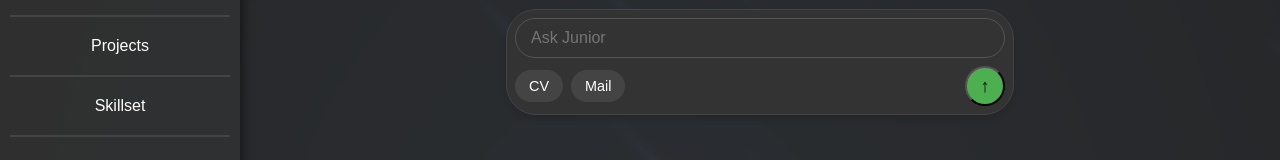
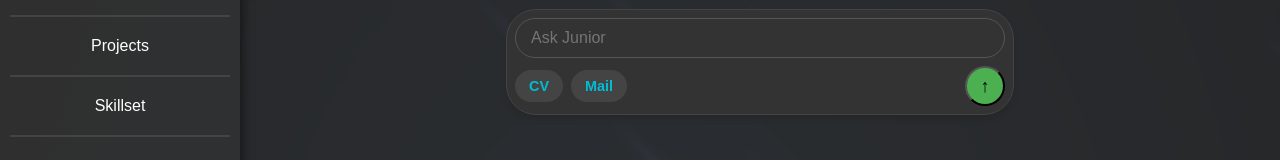
Before and after one commit to Deep-De-coder/web_portfolio, a React (Create React App) app: page / in a window 1280 px wide. Shown: the part 441-601 px from the top of the page. Built offline with nearby package versions, Linux system fonts and the light colour scheme.

Commit message:
Project and Resume added

```diff
--- a/src/components/Ask.js
+++ b/src/components/Ask.js
@@ -139,8 +139,22 @@ const Ask = () => {
                 </div>
                 <div className="button-group">
                     <div className="button-left">
-                        <button className="cv-button">CV</button>
-                        <button className="mail-button">Mail</button>
+                    <a
+                        href="https://drive.google.com/file/d/1lQ9L5IVFcwmXWWHKi9Je-lQC6pdSwijW/view?usp=sharing"
+                        target="_blank"
+                        rel="noopener noreferrer"
+                        className="cv-button"
+                    >
+                        CV
+                    </a>
+
+                    <a
+                        href="mailto:deepniti@buffalo.edu"
+                        className="mail-button"
+                    >
+                        Mail
+                    </a>
+
                     </div>
                     <button className="submit-button" onClick={handleChatSubmit}>↑</button>
                 </div>
--- a/src/components/Projects.js
+++ b/src/components/Projects.js
@@ -4,6 +4,7 @@ import cubesImage from '../assets/projects/cubes.png';
 import langTranslationImg from '../assets/projects/langtranslation.png';
 import roadextract from '../assets/projects/roadextract.png';
 import gdp from '../assets/projects/gdp.png';
+import novelchatbot from '../assets/projects/novelchatbot.png';
 
 const Projects = () => {
   const [expandedIndex, setExpandedIndex] = useState(null);
@@ -14,7 +15,7 @@ const Projects = () => {
       title: "Language Translation",
       period: "Feb 2024 - Apr 2024",
       demoLink: "",
-      codeLink: "#",
+      codeLink: "https://github.com/Deep-De-coder/deep_learning_project",
       summary: "Developed a language translation system for English to French using the Europarl Parallel Corpus with over 1 million rows. Fine-tuned Google T5 and Facebook M2M-100 models, creating 20 custom Transformers with unique positional encodings. Achieved a METEOR score of 0.109 and explored BLEU and COMET metrics. Deployed on Gradio for real-time interaction.",
       techStack: ["PyTorch", "Google T5", "Facebook M2M-100", "Gradio"],
       thumbnail: langTranslationImg,
@@ -23,16 +24,25 @@ const Projects = () => {
       title: "Road Extraction From Satellite Images",
       period: "Sep 2023 - Nov 2023",
       demoLink: "",
-      codeLink: "#",
+      codeLink: "https://github.com/Deep-De-coder/road_extraction_using_satellite_images",
       summary: "Applied advanced preprocessing techniques to refine the Kaggle Satellite Road images dataset. Engineered a fusion model combining ResNet50 and VGG with three preprocessing techniques, achieving 95.2% training and 95.3% validation accuracy. Merged post-processing techniques such as Edge Detection to enhance output accuracy.",
       techStack: ["OpenCV", "Google Colab", "VGG", "ResNet", "UNet"],
       thumbnail: roadextract,
     },
     {
+      title: "Novel Chatbot",
+      period: "Oct 2023 - Nov 2023",
+      demoLink: "",
+      codeLink: "https://github.com/Deep-De-coder/novel_chatbot_RAG",
+      summary: "Developed a full-stack Flask chatbot using 15 Gutenberg novels, supporting both novel-specific and chitchat queries via a Random Forest multi-label classifier with TF-IDF and OneVsRest. Integrated Hugging Face zero-shot models, BlenderBot, and OpenAI GPT-3.5 for dynamic responses, with TF-IDF-based cosine similarity for context retrieval. Deployed on Google Cloud Platform, achieving mean response times of 1.48s (chitchat) and 25s (summaries), with real-time dashboards for performance metrics and session handling.",
+      techStack: ["RAG", "Random Forest", "Hugging Face", "OpenAI GPT-3.5", "Google Cloud Platform"],
+      thumbnail: novelchatbot,
+    },
+    {
       title: "GDP Prediction System",
       period: "Feb 2024 - Apr 2024",
       demoLink: "https://gdp-prediction-app.onrender.com/",
-      codeLink: "#",
+      codeLink: "https://github.com/Deep-De-coder/gdp_prediction",
       summary: "Developed a GDP prediction system leveraging XGBoost and Linear Regression models. Used energy consumption and production data to forecast GDP trends. Implemented feature selection techniques to optimize model accuracy. Designed a user-friendly Flask-based GUI for real-time predictions.",
       techStack: ["XGBoost", "Linear Regression", "Flask", "Python"],
       thumbnail: gdp,
@@ -41,7 +51,7 @@ const Projects = () => {
       title: "Auto Envision",
       period: "Sep 2022 - Apr 2023",
       demoLink: "", // Replace with actual link
-      codeLink: "#", // Replace with actual link
+      codeLink: "https://github.com/Deep-De-coder/Auto-Envision", // Replace with actual link
       summary: "Completed sales forecasting using ARIMA, LSTM, and FB Prophet. Led data cleaning for a dataset of 100,000+ rows. Conducting research under Dr. Chen Wang focusing on Gaussian Splatting for advanced rendering techniques. Developing methodologies to improve the efficiency and quality of rendering processes.",
       techStack: ["Python", "Google Colab", "Time Series Algorithm"],
       thumbnail: "/images/auto_envision.png",
@@ -50,7 +60,7 @@ const Projects = () => {
       title: "Car Price EDA",
       period: "Sep 2022 - Nov 2022",
       demoLink: "",
-      codeLink: "#",
+      codeLink: "https://github.com/Deep-De-coder/EDA-on-car-price-prediction",
       summary: "Performed in-depth EDA on a car price dataset with 11,900 rows and 16 columns. Used Matplotlib and Seaborn for data visualization.",
       techStack: ["Pandas", "NumPy", "Google Colab"],
       thumbnail: "/images/car_price_eda.png",
@@ -59,7 +69,7 @@ const Projects = () => {
       title: "Flying Cubes",
       period: "Oct 2022 - Jan 2023",
       demoLink: "",
-      codeLink: "#",
+      codeLink: "https://github.com/Deep-De-coder/FLying_Cubes",
       summary: "Developed an AR application allowing real-time manipulation of ascending cubes. Demonstrated Unity and AR proficiency.",
       techStack: ["AR", "Unity", "C#"],
       thumbnail: cubesImage,
```
Also changed, not shown: src/assets/projects/novelchatbot.png (added).
